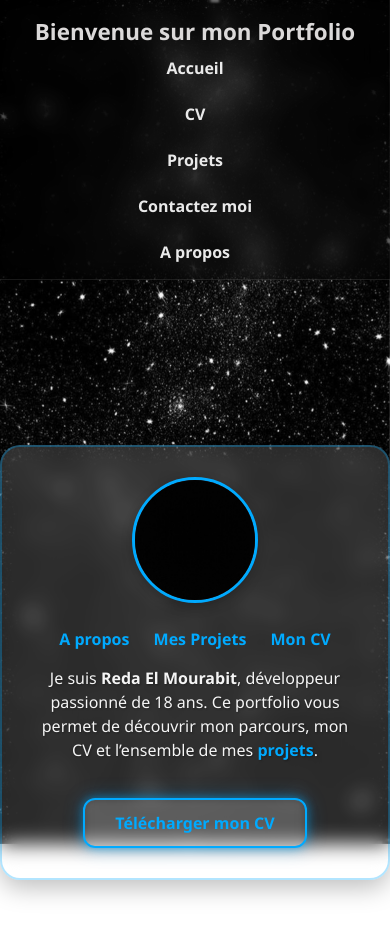
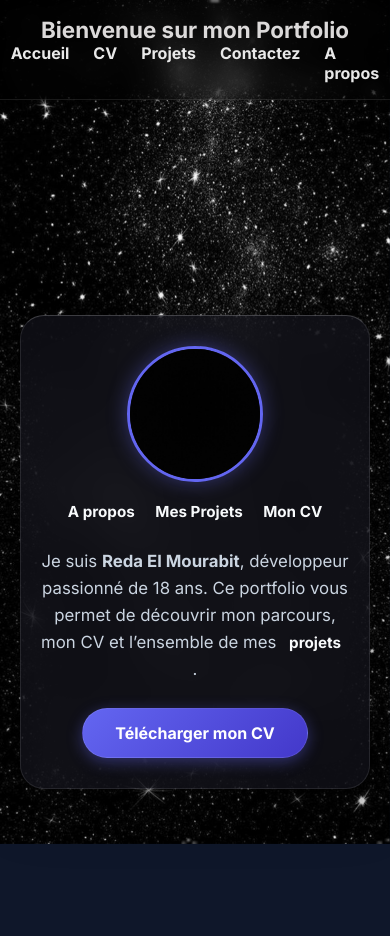
Before and after one commit to nowxyiii/Portfolio, a website: page index.html in a window 390 px wide. Drawn offline with Linux system fonts and the light colour scheme.

Commit message:
Final Release V105 //with mobile version

```diff
--- a/css/index.css
+++ b/css/index.css
@@ -1,16 +1,33 @@
+/* ----------- Import de la police "Inter" ----------- */
+@import url('https://fonts.googleapis.com/css2?family=Inter:wght@400;500;700&display=swap');
 
-/* ----------- Style global ----------- */
+/* ----------- Variables (Thème Indigo/Espace) ----------- */
+:root {
+    --primary: #6366f1;         /* Indigo vibrant */
+    --primary-hover: #4f46e5;   /* Indigo plus sombre */
+    --text: #f8fafc;            /* Blanc cassé */
+    --text-muted: #cbd5e1;      /* Gris clair pour les paragraphes */
+
+    /* Effet Verre */
+    --glass-bg: rgba(20, 20, 30, 0.6); /* Fond sombre semi-transparent */
+    --glass-border: rgba(255, 255, 255, 0.1);
+    --glass-blur: blur(20px);
+}
+
+/* ----------- Style Global ----------- */
 body {
     position: relative;
     min-height: 100vh;
     margin: 0;
     padding: 0;
-    font-family: "Segoe UI", Tahoma, Geneva, Verdana, sans-serif;
-    color: #222;
-    z-index: 1;
+    font-family: "Inter", "Segoe UI", Tahoma, sans-serif;
+    color: var(--text);
+    /* On garde un fond sombre par défaut au cas où l'image ne charge pas */
+    background-color: #0f172a;
+    overflow-x: hidden; /* Évite le scroll horizontal sur mobile */
 }
 
-/* Image de fond */
+/* Image de fond (Conservée) */
 .background-img {
     position: fixed;
     top: 0;
@@ -18,113 +35,154 @@ body {
     width: 100vw;
     height: 100vh;
     object-fit: cover;
-    z-index: 0;
-    pointer-events: none;
+    z-index: -1; /* Derrière tout le contenu */
 }
 
-
-/* ----------- Bloc central ----------- */
-.center-rectangle {
-    width: 350px;
-    padding: 30px;
-    background: rgba(245, 245, 245, 0.95);
-    border-radius: 20px;
-    box-shadow: 0 8px 24px rgba(0,0,0,0.15);
-    margin: 100px auto;
-    text-align: center;
-    backdrop-filter: blur(6px);
-    border: 2px solid transparent;
-    opacity: 0.95;
-}
-
-.center-rectangle {
-    background: rgba(255, 255, 255, 0.15); /* plus translucide */
-    border: 2px solid rgba(0, 170, 255, 0.3); /* contour bleu léger */
-    box-shadow: 0 8px 24px rgba(0,0,0,0.25);
-    backdrop-filter: blur(10px); /* un peu plus flou */
-}
-
+/* ----------- Mise en page principale ----------- */
 main.main-content {
     display: flex;
     justify-content: center;
     align-items: center;
-    min-height: calc(100vh - 80px); /* 80px = hauteur navbar */
+    min-height: 100vh; /* Prend toute la hauteur de l'écran */
+    padding: 20px;
+    box-sizing: border-box;
+}
+
+/* ----------- Bloc Central (Carte Verre) ----------- */
+.center-rectangle {
+    width: 100%;
+    max-width: 400px; /* Largeur max confortable */
+    padding: 40px;
+
+    /* Le style Glassmorphism amélioré */
+    background: var(--glass-bg);
+    backdrop-filter: var(--glass-blur);
+    -webkit-backdrop-filter: var(--glass-blur);
+    border: 1px solid var(--glass-border);
+    border-top: 1px solid rgba(255, 255, 255, 0.2); /* Reflet haut */
+
+    border-radius: 24px;
+    box-shadow: 0 20px 50px rgba(0, 0, 0, 0.5); /* Ombre profonde */
+
+    text-align: center;
+    animation: fadeIn 0.8s ease-out;
+}
+
+@keyframes fadeIn {
+    from { opacity: 0; transform: translateY(20px); }
+    to { opacity: 1; transform: translateY(0); }
+}
+
+/* ----------- Typographie & Contenu ----------- */
+.center-rectangle h2 {
+    font-size: 2rem;
+    margin: 15px 0;
+    background: linear-gradient(to right, #fff, #a5b4fc); /* Dégradé texte */
+    -webkit-background-clip: text;
+    background-clip: text;
+    -webkit-text-fill-color: transparent;
+    font-weight: 700;
 }
 
 .center-rectangle p {
-    text-shadow: 1px 1px 2px rgba(0,0,0,0.3);
-    line-height: 1.5;
-}
-
-.center-rectangle h2 {
-    font-size: 1.6rem;
-    margin-bottom: 15px;
-    color: #00aaff;
-}
-.center-rectangle p {
-    font-size: 1rem;
-    color: #f5f5f5;
+    font-size: 1.05rem;
+    color: var(--text-muted);
+    line-height: 1.6;
+    margin-bottom: 25px;
 }
 
 /* Image de profil */
 .profile-img {
-    width: 120px;
-    height: 120px;
+    width: 130px;
+    height: 130px;
     object-fit: cover;
     border-radius: 50%;
-    margin-bottom: 20px;
-    border: 3px solid #00aaff;
-    box-shadow: 0 4px 12px rgba(0,0,0,0.2);
+    margin-bottom: 15px;
+
+    /* Bordure et effet "Glow" */
+    border: 3px solid var(--primary);
+    box-shadow: 0 0 20px rgba(99, 102, 241, 0.4);
+    transition: transform 0.3s ease;
+}
+
+.profile-img:hover {
+    transform: scale(1.05); /* Zoom léger au survol */
 }
 
 /* ----------- Liens ----------- */
-.links a {
-    display: inline;
-    margin: 0 10px;
-    padding: 0;
-    background: none;       /* supprime le fond */
-    color: #00aaff;         /* couleur de texte */
-    text-decoration: none; /* ou none si tu veux juste du texte */
-    font-weight: bold;
+/* Je suppose que c'est pour ta nav à l'intérieur de la carte */
+.links {
+    margin-bottom: 25px;
 }
 
-.redict {
+.links a, .redict {
+    display: inline-block;
+    margin: 0 8px;
+    color: var(--text);
     text-decoration: none;
-    color: #00aaff;
-    font-weight: bold;
+    font-weight: 600;
+    font-size: 0.95rem;
+    transition: color 0.3s;
+    position: relative;
+}
+
+/* Petit effet de soulignement animé */
+.links a::after {
+    content: '';
+    display: block;
+    width: 0;
+    height: 2px;
+    background: var(--primary);
+    transition: width 0.3s;
+}
+
+.links a:hover::after {
+    width: 100%;
+}
+
+.links a:hover {
+    color: var(--primary);
+}
+
+/* ----------- Bouton Télécharger ----------- */
+.btn-download {
+    display: inline-block;
+    padding: 14px 32px;
+    font-size: 1rem;
+    font-weight: 600;
+    color: white;
+
+    /* Dégradé moderne */
+    background: linear-gradient(135deg, var(--primary) 0%, #4338ca 100%);
+    border: 1px solid rgba(255,255,255,0.1);
+    border-radius: 50px; /* Forme pilule */
+    text-decoration: none;
+
+    box-shadow: 0 4px 15px rgba(99, 102, 241, 0.4); /* Glow */
+    transition: all 0.3s ease;
+}
+
+.btn-download:hover {
+    transform: translateY(-3px); /* Monte un peu */
+    box-shadow: 0 10px 25px rgba(99, 102, 241, 0.6); /* Glow plus fort */
+    filter: brightness(1.1);
 }
 
 /* ----------- Responsive ----------- */
+@media (max-width: 768px) {
+    /* Ajustement de la carte sur mobile */
+    .center-rectangle {
+        width: 90%;
+        padding: 30px 20px;
+        margin-top: 60px; /* Espace pour le header si nécessaire */
+    }
 
-@media (max-width: 768px) {
+    .center-rectangle h2 {
+        font-size: 1.6rem;
+    }
+
+    /* Si tu as une navbar ailleurs, assure-toi qu'elle ne gêne pas */
     .navbar {
         flex-direction: column;
-        gap: 10px;
-    }
-
-    .navbar ul {
-        flex-direction: column;
-        align-items: center;
-    }
-
-    .center-rectangle {
-        width: 90%;
-        margin: 50px auto;
     }
 }
-
-/*---------------------------Bouton---------------------------*/
-.btn-download {
-    display: inline-block;
-    margin-top: 20px;
-    padding: 12px 30px;
-    font-size: 1rem;
-    font-weight: bold;
-    color: #00aaff;
-    background: rgba(255, 255, 255, 0.1);  /* fond semi-transparent */
-    border: 2px solid #00aaff;
-    border-radius: 12px;
-    text-decoration: none;
-    backdrop-filter: blur(6px);  /* effet verre */
-    box-shadow: 0 0 10px rgba(0,170,255,0.5), 0 0 20px rgba(0,170,255,0.3);
-}
--- /dev/null
+++ b/css/mobile.css
@@ -0,0 +1,237 @@
+/* =========================================
+   MASTER CSS - PORTFOLIO REDA
+   ========================================= */
+
+/* 1. IMPORTS & VARIABLES */
+@import url('https://fonts.googleapis.com/css2?family=Inter:wght@400;500;600;700&display=swap');
+
+:root {
+    --primary: #6366f1;          /* Indigo vibrant */
+    --primary-hover: #4f46e5;    /* Indigo plus sombre */
+    --primary-glow: rgba(99, 102, 241, 0.5);
+    --bg-dark: #0f172a;          /* Fond sombre profond */
+    --text-main: #f8fafc;        /* Blanc cassé */
+    --text-muted: #94a3b8;       /* Gris bleuté */
+
+    /* Configuration de l'effet Verre */
+    --glass-bg: rgba(20, 20, 35, 0.6);
+    --glass-border: rgba(255, 255, 255, 0.1);
+    --glass-blur: blur(20px);
+}
+
+/* 2. BASE & RESET */
+* {
+    box-sizing: border-box; /* Important pour les tailles */
+}
+
+body {
+    margin: 0;
+    padding: 0;
+    font-family: 'Inter', sans-serif;
+    background-color: var(--bg-dark);
+    /* Fond dégradé subtil qui reste fixe quand on scrolle */
+    background-image:
+        radial-gradient(circle at 15% 50%, rgba(99, 102, 241, 0.15) 0%, transparent 50%),
+        radial-gradient(circle at 85% 30%, rgba(139, 92, 246, 0.15) 0%, transparent 50%);
+    background-attachment: fixed;
+    color: var(--text-main);
+    line-height: 1.6;
+    overflow-x: hidden; /* Empêche le scroll horizontal sur mobile */
+}
+
+/* Si tu veux garder ton image d'étoiles, décommente la ligne ci-dessous */
+/* .bg-image { position: fixed; top: 0; left: 0; width: 100%; height: 100%; z-index: -1; object-fit: cover; } */
+
+/* 3. LAYOUT (Mise en page) */
+main {
+    display: flex;
+    justify-content: center;
+    align-items: center;
+    min-height: 100vh; /* Prend toute la hauteur de l'écran */
+    padding: 80px 20px 20px; /* 80px en haut pour laisser la place au menu */
+}
+
+/* 4. NAVBAR (Menu du haut) */
+.navbar {
+    position: fixed;
+    top: 0;
+    width: 100%;
+    padding: 15px 40px;
+    display: flex;
+    justify-content: space-between;
+    align-items: center;
+    background: rgba(15, 23, 42, 0.8); /* Fond sombre semi-transparent */
+    backdrop-filter: blur(10px);
+    border-bottom: 1px solid var(--glass-border);
+    z-index: 1000;
+}
+
+.navbar .logo {
+    font-weight: 700;
+    font-size: 1.2rem;
+    color: white;
+    text-decoration: none;
+}
+
+.navbar ul {
+    list-style: none;
+    display: flex;
+    gap: 30px;
+    margin: 0;
+    padding: 0;
+}
+
+.navbar a {
+    text-decoration: none;
+    color: var(--text-muted);
+    font-weight: 500;
+    transition: color 0.3s;
+    font-size: 0.95rem;
+}
+
+.navbar a:hover, .navbar a.active {
+    color: var(--primary);
+}
+
+/* 5. CARTE EN VERRE (Utilisée partout : Accueil, Contact, etc.) */
+.glass-card {
+    width: 100%;
+    max-width: 500px; /* Largeur standard */
+    padding: 40px;
+    background: var(--glass-bg);
+    backdrop-filter: var(--glass-blur);
+    -webkit-backdrop-filter: var(--glass-blur);
+    border: 1px solid var(--glass-border);
+    border-top: 1px solid rgba(255, 255, 255, 0.2);
+    border-radius: 24px;
+    box-shadow: 0 25px 50px -12px rgba(0, 0, 0, 0.5);
+    text-align: center; /* Par défaut centré (bien pour l'accueil) */
+    animation: slideUp 0.6s cubic-bezier(0.22, 1, 0.36, 1);
+}
+
+/* Variante pour la page Contact (aligné à gauche) */
+.glass-card.text-left {
+    text-align: left;
+    max-width: 600px; /* Un peu plus large pour le formulaire */
+}
+
+@keyframes slideUp {
+    from { opacity: 0; transform: translateY(30px); }
+    to { opacity: 1; transform: translateY(0); }
+}
+
+/* 6. TYPOGRAPHIE & ÉLÉMENTS */
+h1, h2 {
+    margin-top: 0;
+    background: linear-gradient(to right, #fff, #a5b4fc);
+    -webkit-background-clip: text;
+    background-clip: text;
+    -webkit-text-fill-color: transparent;
+    font-weight: 700;
+}
+
+p {
+    color: var(--text-muted);
+    margin-bottom: 25px;
+}
+
+/* Image de profil (Accueil) */
+.profile-img {
+    width: 120px;
+    height: 120px;
+    border-radius: 50%;
+    object-fit: cover;
+    border: 3px solid var(--primary);
+    box-shadow: 0 0 20px rgba(99, 102, 241, 0.4);
+    margin-bottom: 20px;
+}
+
+/* 7. FORMULAIRES (Contact) */
+.form-group {
+    margin-bottom: 20px;
+}
+
+label {
+    display: block;
+    margin-bottom: 8px;
+    color: var(--text-muted);
+    font-size: 0.9rem;
+    font-weight: 500;
+}
+
+input, textarea {
+    width: 100%;
+    padding: 14px;
+    background: rgba(0, 0, 0, 0.3);
+    border: 1px solid var(--glass-border);
+    border-radius: 12px;
+    color: white;
+    font-family: inherit;
+    font-size: 1rem;
+    outline: none;
+    transition: all 0.3s;
+}
+
+input:focus, textarea:focus {
+    border-color: var(--primary);
+    box-shadow: 0 0 0 4px rgba(99, 102, 241, 0.2);
+    background: rgba(0, 0, 0, 0.5);
+}
+
+textarea {
+    resize: vertical;
+    min-height: 120px;
+}
+
+/* 8. BOUTONS (Tous les boutons du site) */
+.btn {
+    display: inline-block;
+    padding: 14px 28px;
+    background: linear-gradient(135deg, var(--primary) 0%, #4338ca 100%);
+    color: white;
+    border: none;
+    border-radius: 50px;
+    font-weight: 600;
+    text-decoration: none;
+    cursor: pointer;
+    transition: all 0.3s;
+    box-shadow: 0 4px 15px rgba(99, 102, 241, 0.3);
+    width: 100%; /* Prend toute la largeur sur mobile/formulaire */
+}
+
+/* Si tu veux un bouton qui ne prend pas toute la largeur */
+.btn.auto-width {
+    width: auto;
+}
+
+.btn:hover {
+    transform: translateY(-2px);
+    box-shadow: 0 10px 25px rgba(99, 102, 241, 0.5);
+}
+
+/* 9. MOBILE (Responsive) */
+@media (max-width: 768px) {
+    .navbar {
+        flex-direction: column;
+        padding: 15px;
+        background: rgba(15, 23, 42, 0.95); /* Plus opaque sur mobile */
+    }
+
+    .navbar ul {
+        margin-top: 15px;
+        gap: 15px;
+        flex-wrap: wrap;
+        justify-content: center;
+    }
+
+    main {
+        padding-top: 140px; /* Plus d'espace car le menu est plus haut */
+    }
+
+    .glass-card {
+        padding: 30px 20px;
+        width: 90%;
+    }
+
+    h1 { font-size: 1.8rem; }
+}
--- a/header.html
+++ b/header.html
@@ -6,7 +6,7 @@
                 <li><a href="index.html">Accueil</a></li>
                 <li><a href="cv.html">CV</a></li>
                 <li><a href="Projet.html">Projets</a></li>
-                <li><a href="contact.html">Contactez moi</a></li>
+                <li><a href="contact.html">Contactez</a></li>
                 <li><a href="about me.html">A propos</a></li>
             </ul>
         </nav>
```
Also changed, not shown: Projet.html (+1 -0 lines), about me.html (+1 -0 lines), contact.html (+1 -0 lines), cv.html (+1 -0 lines).
